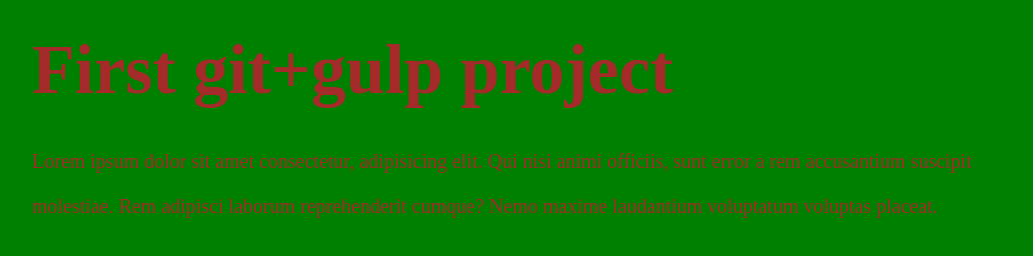
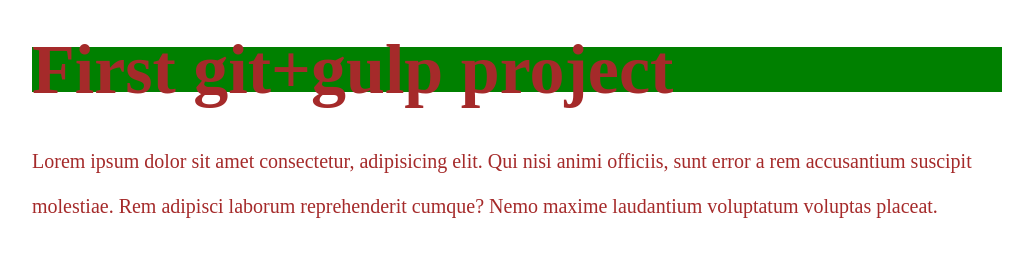
Before and after one commit to andrey1088/gulp-project-1, a website: page app/index.html in a window 1280 px wide. Shown: the whole page, without its empty margins (123-1156 px from the left). Drawn offline with nearby package versions, Linux system fonts and the light colour scheme; files that its build step writes are made by us from their sources.

Commit message:
gitignore problem

```diff
--- a/app/sass/main.sass
+++ b/app/sass/main.sass
@@ -1,5 +1,5 @@
 body
-	background-color: green
+	background-color: #fff
 h1
 	background: green
 .wrapper
```
Also changed, not shown: app/css/libs.css (added), app/css/libs.min.css (added), app/css/main.css (added), dist/css/libs.min.css (added), dist/css/main.css (added), dist/img/1.jpg (added), dist/img/2.jpg (added), dist/img/3.jpg (added), dist/index.html (added), dist/js/common.js (added), dist/js/libs.min.js (added), 1 other file.
